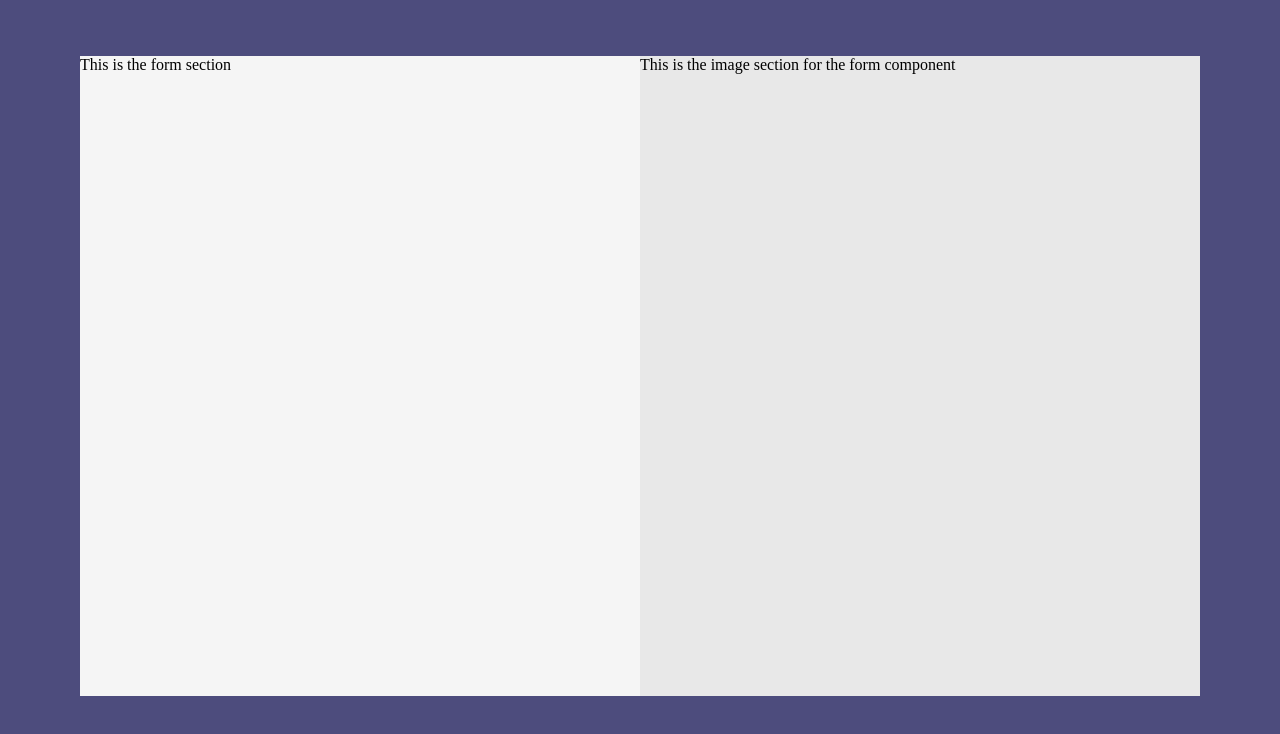
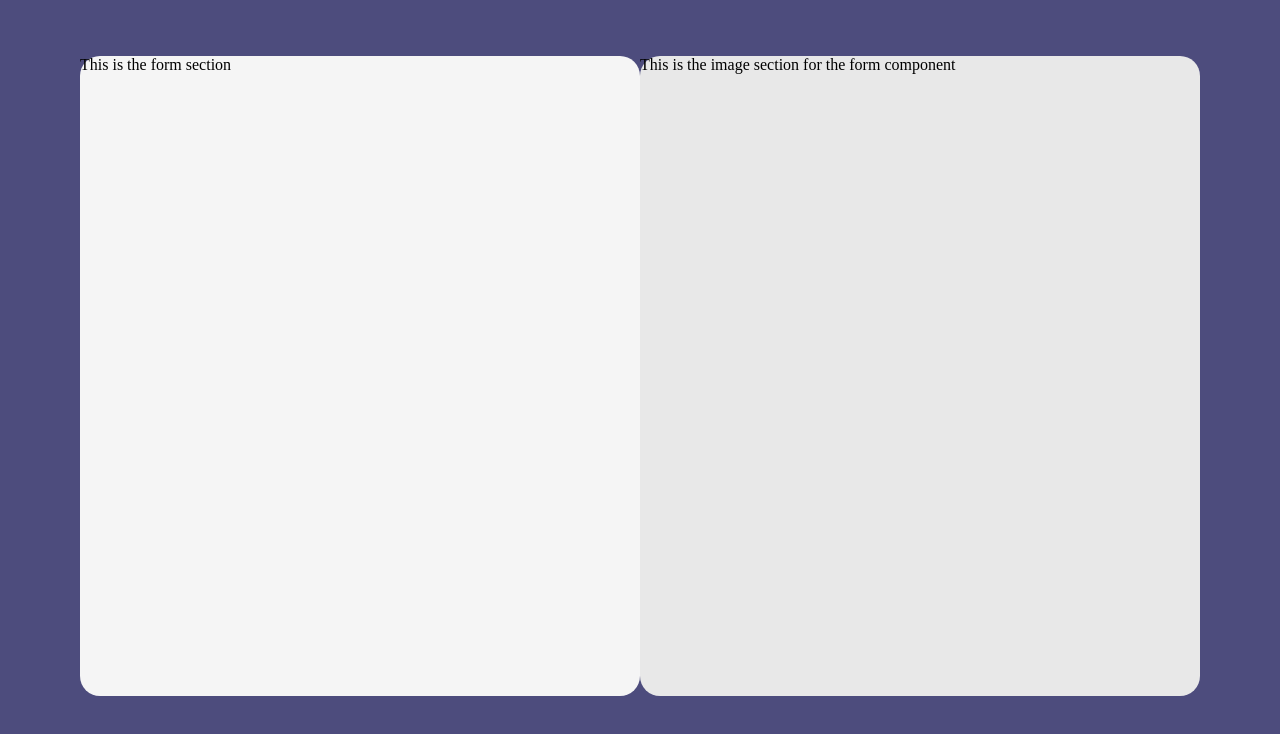
Before and after one commit to Naominm/ticket-management-system-frontend, a React (Vite) app: page / in a window 1280 px wide. Shown: the top 734 px of the page. Built offline with nearby package versions, Linux system fonts and the light colour scheme.

Commit message:
Style: Add a border Radius to enhance elegancy

```diff
--- a/src/components/formComponent.tsx
+++ b/src/components/formComponent.tsx
@@ -26,6 +26,7 @@ function FormSection() {
         backgroundColor: "var(--primary-color)",
         height: "80vh",
         width: "50%",
+        borderRadius: 5,
       }}
     >
       <Box>This is the form section</Box>
@@ -41,6 +42,7 @@ function FormImageSection() {
         backgroundColor: "var(--primary-deep-color)",
         height: "80vh",
         width: "50%",
+        borderRadius: 5,
       }}
     >
       <Box>This is the image section for the form component</Box>
```
